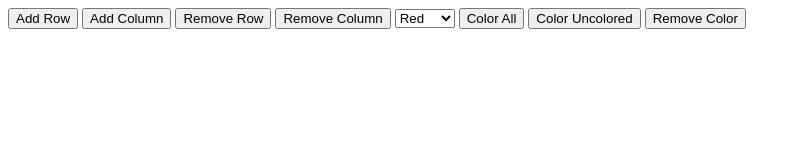
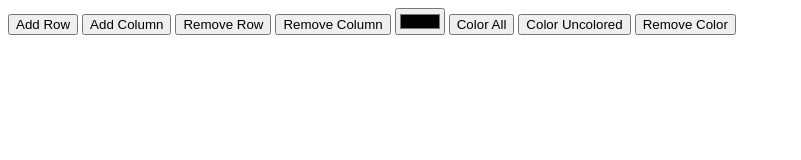
Before and after one commit to jchen7381/assignment_3_domGridmaker, a plain HTML site: page index.html in a window 1280 px wide. Shown: the whole page, without its empty margins (0-801 px from the left). Drawn offline with Linux system fonts and the light colour scheme.

Commit message:
color selection, toggle, extracrdit: color-wheel

```diff
--- a/index.html
+++ b/index.html
@@ -1,5 +1,6 @@
 <!DOCTYPE html>
 <html>
+
 <head>
   <title>Color Grid</title>
   <script src="script.js" defer></script>
@@ -9,19 +10,20 @@
       height: 50px;
       border: 1px solid black;
     }
+
+    .selected {
+      background-color: var(--selected-color)
+    }
   </style>
 </head>
+
 <body>
   <div id="controls">
     <button id="addRow">Add Row</button>
     <button id="addColumn">Add Column</button>
     <button id="removeRow">Remove Row</button>
     <button id="removeColumn">Remove Column</button>
-      <select id="colorPicker">
-        <option value="red">Red</option>
-        <option value="blue">Blue</option>
-        <option value="green">Green</option>
-      </select>
+    <input id="colorPicker" type="color">
     <button id="colorAll">Color All</button>
     <button id="colorUncolored">Color Uncolored</button>
     <button id="removeColor">Remove Color</button>
@@ -30,4 +32,5 @@
     <!-- Grid rows and columns will go here -->
   </table>
 </body>
+
 </html>
--- a/script.js
+++ b/script.js
@@ -1,8 +1,10 @@
-document.addEventListener("DOMContentLoaded", function() {
-  let selectedColor = "red"; // Default color
+document.addEventListener("DOMContentLoaded", function () {
+  let selectedColor = "black"; // Default color
   const grid = document.getElementById("grid");
+  const cssRoot = document.querySelector(":root")
+  cssRoot.style.setProperty("--selected-color", selectedColor)
 
-  document.getElementById("addRow").addEventListener("click", function() {
+  document.getElementById("addRow").addEventListener("click", function () {
     const newRow = document.createElement("tr");
     const numCols = grid.querySelector("tr")
       ? grid.querySelector("tr").children.length
@@ -14,26 +16,26 @@ document.addEventListener("DOMContentLoaded", function() {
     grid.appendChild(newRow);
   });
 
-  document.getElementById("addColumn").addEventListener("click", function() {
+  document.getElementById("addColumn").addEventListener("click", function () {
     grid.querySelectorAll("tr").forEach((row) => {
       const newCell = document.createElement("td");
       row.appendChild(newCell);
     });
   });
 
-  document.getElementById("removeRow").addEventListener("click", function() {
+  document.getElementById("removeRow").addEventListener("click", function () {
     const numRows = grid.querySelectorAll("tr").length;
     if (numRows > 0) {
       grid.lastChild.remove();
     }
   });
 
-  document.getElementById("removeColumn").addEventListener("click", function() {
+  document.getElementById("removeColumn").addEventListener("click", function () {
     const rows = grid.querySelectorAll("tr");
-    if(rows.length > 0) {
+    if (rows.length > 0) {
       rows.forEach(row => {
         const cells = row.querySelectorAll("td");
-        if(cells.length > 0) {
+        if (cells.length > 0) {
           const lastCell = cells[cells.length - 1];
           row.removeChild(lastCell);
         }
@@ -41,12 +43,12 @@ document.addEventListener("DOMContentLoaded", function() {
     }
   });
 
-  document.getElementById("removeColumn").addEventListener("click", function() {
+  document.getElementById("removeColumn").addEventListener("click", function () {
     const rows = grid.querySelectorAll("tr");
-    if(rows.length > 0) {
+    if (rows.length > 0) {
       rows.forEach(row => {
         const cells = row.querySelectorAll("td");
-        if(cells.length > 0) {
+        if (cells.length > 0) {
           const lastCell = cells[cells.length - 1];
           row.removeChild(lastCell);
         }
@@ -54,4 +56,16 @@ document.addEventListener("DOMContentLoaded", function() {
     }
   });
 
+  document.getElementById("colorPicker").addEventListener("input", function (event) {
+    selectedColor = event.target.value
+    cssRoot.style.setProperty("--selected-color", selectedColor)
+  })
+
+  document.getElementById("grid").addEventListener("click", function (event) {
+    if (event.target.tagName === "TD") {
+      event.target.classList.toggle("selected")
+    }
+
+  })
+
 });
```
Lines whose indentation alone changed are shown as unchanged.
